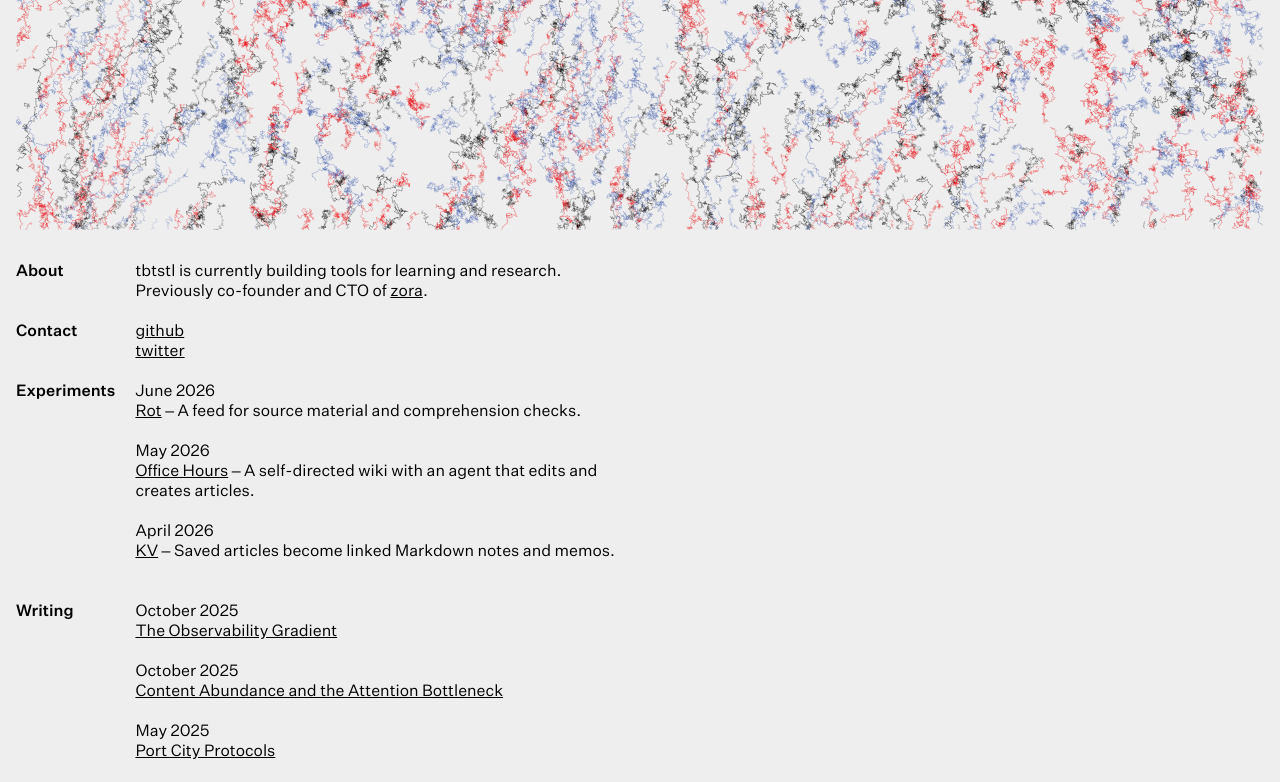
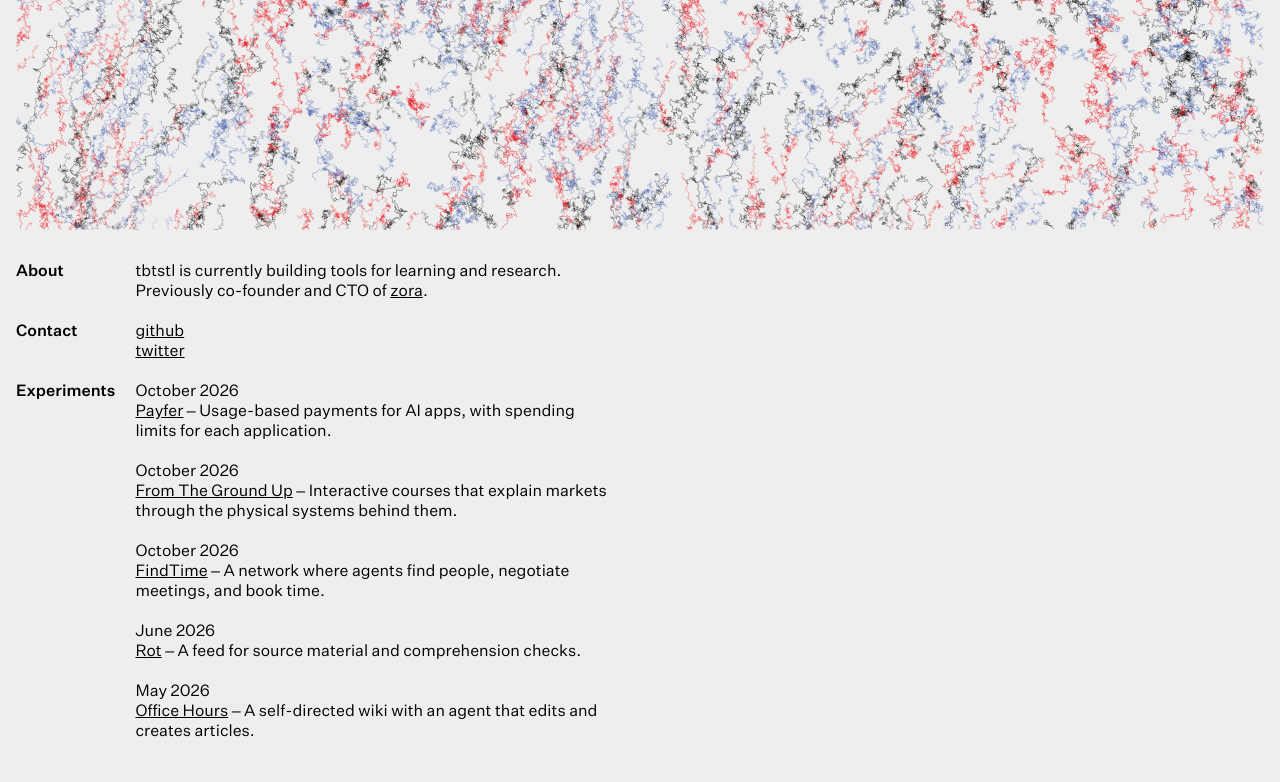
Before and after one commit to tbtstl/tbtstl, a Next.js app: page / in a window 1280 px wide. Shown: the part 436-1218 px from the top of the page. Built offline with nearby package versions, Linux system fonts and the light colour scheme.

Commit message:
Refresh experiments with October projects and remove kv

```diff
--- /dev/null
+++ b/content/experiments/find-time.md
@@ -0,0 +1,13 @@
+---
+title: "FindTime"
+description: "A network where agents find people, negotiate meetings, and book time."
+inceptionDate: "2026-10-14"
+homepageBlurb: "A network where agents find people, negotiate meetings, and book time."
+projectUrl: "https://findtime.now/"
+projectLinkLabel: "Visit FindTime"
+order: 3
+---
+
+FindTime is an experiment in letting agents handle the work of meeting someone: finding them, reaching out, and agreeing on a time.
+
+People and their agents share conversations through the web, email, or an API. They can propose times, negotiate a meeting price, and book a call, with Google Meet links and reminders when a conversation needs a reply.
--- /dev/null
+++ b/content/experiments/ftgu.md
@@ -0,0 +1,13 @@
+---
+title: "From The Ground Up"
+description: "Interactive courses that explain markets through the physical systems behind them."
+inceptionDate: "2026-10-22"
+homepageBlurb: "Interactive courses that explain markets through the physical systems behind them."
+projectUrl: "https://github.com/tbtstl/ftgu"
+projectLinkLabel: "View From The Ground Up on GitHub"
+order: 2
+---
+
+From The Ground Up starts with the thing being traded and builds toward the market around it. Lessons pair explanations with simulations, adjustable models, and challenges.
+
+Courses cover electricity, natural gas, agriculture, oil, weather derivatives, shipping, and compute capacity. Progress stays in the reader's browser.
--- a/content/experiments/kv.md
+++ /dev/null
@@ -1,13 +0,0 @@
----
-title: "kv"
-description: "Saved articles become linked Markdown notes and memos."
-inceptionDate: "2026-04-14"
-homepageBlurb: "Saved articles become linked Markdown notes and memos."
-projectUrl: "https://github.com/tbtstl/kv"
-projectLinkLabel: "View kv on GitHub"
-order: 3
----
-
-Karpathy's autoresearch inspired kv. I wanted to dump internet sources into a system that linked their ideas. I also built a Chrome extension that saves articles to its inbox.
-
-kv stores its vault as Markdown. Each heartbeat turns saved sources into linked source and concept notes, then finds adjacent sources or writes a memo. It is currently very schizophrenic, and I think I like that.
--- a/content/experiments/office-hours.md
+++ b/content/experiments/office-hours.md
@@ -5,7 +5,7 @@ inceptionDate: "2026-05-22"
 homepageBlurb: "A self-directed wiki with an agent that edits and creates articles."
 projectUrl: "https://office-hours.io/"
 projectLinkLabel: "Visit office-hours"
-order: 2
+order: 5
 ---
 
 I wanted a self-directed Wikipedia for rabbit holes, with an agent that could edit and create articles as I used it.
--- /dev/null
+++ b/content/experiments/payfer.md
@@ -0,0 +1,13 @@
+---
+title: "Payfer"
+description: "Usage-based payments for AI apps, with spending limits for each application."
+inceptionDate: "2026-10-25"
+homepageBlurb: "Usage-based payments for AI apps, with spending limits for each application."
+projectUrl: "https://payfer.me/"
+projectLinkLabel: "Visit Payfer"
+order: 1
+---
+
+Payfer lets people fund one account and approve a spending limit for each application. Developers can charge for individual requests or measured usage, while people manage their allowances from a shared dashboard.
+
+It includes a JavaScript SDK, hosted approval flows, test and live environments, and refunds. Payments settle on Tempo.
--- a/content/experiments/rot.md
+++ b/content/experiments/rot.md
@@ -5,7 +5,7 @@ inceptionDate: "2026-06-15"
 homepageBlurb: "A feed for source material and comprehension checks."
 projectUrl: "https://rot.now/"
 projectLinkLabel: "Visit rot"
-order: 1
+order: 4
 ---
 
 I was consuming more papers and podcasts than I could absorb. I built rot to test whether they could share one interface—brainrot—and whether questions drawn from each source measured my understanding.
@@ -14,8 +14,9 @@ rot turns a source into a feed of short lessons, videos, and multiple-choice que
 
 ## Changelog
 
-### August 15–21, 2026
+### August 14–21, 2026
 
+- Featured feeds can now be read without signing in.
 - YouTube course generation is now more reliable: extraction uses bundled tooling, and temporary provider outages return a retryable error instead of marking a video as unsupported.
 
 ### July 18–24, 2026
--- a/pages/index.tsx
+++ b/pages/index.tsx
@@ -642,8 +642,6 @@ const InfoContainer = styled.div`
 const linkProps = { target: '_blank', rel: 'noopener noreferrer' as const }
 
 const formatExperimentTitle = (title: string) => {
-  if (title.toLowerCase() === 'kv') return 'KV'
-
   return title
     .split('-')
     .map(word => word.charAt(0).toUpperCase() + word.slice(1))
```
